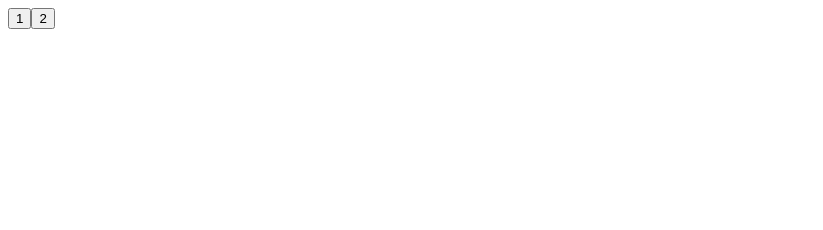
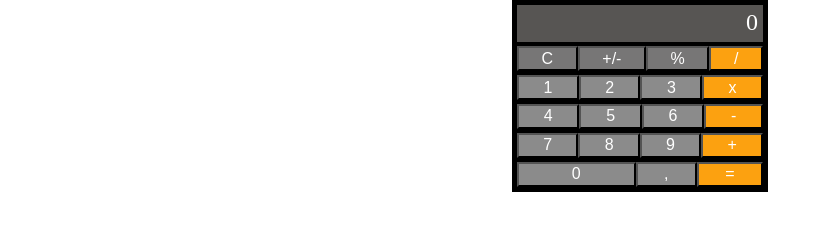
Before and after one commit to axelstai/calculator, a plain HTML site: page index.html in a window 1280 px wide. Shown: the whole page, without its empty margins (0-823 px from the left). Drawn offline with Linux system fonts and the light colour scheme.

Commit message:
did the rough css, created basic operator functions and addes eventlistener to btns

```diff
--- a/index.html
+++ b/index.html
@@ -7,16 +7,43 @@
     <title>Calculator</title>
     <meta name="viewport" content="width=device-width, initial-scale=1">
     <link rel="stylesheet" type="text/css" media="screen" href="main.css">
-    <link type="text/css" media="screen" href="reset.css">
+    <link rel="stylesheet" type="text/css" media="screen" href="reset.css">
 
-    <script src="main.js"></script>
 </head>
 
 <body>
-    <div class="flex-container">
-        <button>1</button>
-        <button>2</button>
+    <div class="flex-container" id="container">
+        <div class="screen">0</div>
+        <break></break>
+        <button class="buttons top c">C</button>
+        <button class="buttons top neg">+/-</button>
+        <button class="buttons top prosent">%</button>
+        <button class="buttons top divide">/</button>
+        <break></break>
+        <button class="buttons" value=1>1</button>
+        <button class="buttons" value=2>2</button>
+        <button class="buttons" value=3>3</button>
+        <button class="buttons  multiply">x</button>
+        <break></break>
+        <button class="buttons" value=6>4</button>
+        <button class="buttons" value=5>5</button>
+        <button class="buttons" value=6>6</button>
+        <button class="buttons  deduct">-</button>
+
+        <break></break>
+        <button class="buttons" value=7>7</button>
+        <button class="buttons" value=8>8</button>
+        <button class="buttons" value=9>9</button>
+        <button class="buttons  add">+</button>
+
+        <break></break>
+        <button class="buttons null" id="0" value=0>0</button>
+        <button class="buttons" value=",">,</button>
+        <button class="buttons equals" value="=">=</button>
+
     </div>
+    <script src="main.js"></script>
+
 </body>
 
 </html>
--- a/main.css
+++ b/main.css
@@ -1,3 +1,59 @@
+*{
+    box-sizing: border-box;
+    font-family: Arial, Helvetica, sans-serif;
+    font-size: 1em;
+}
+
+body {
+    display: flex;
+    justify-content: center;
+    align-items: flex-start;
+}
+
 .flex-container {
     display: flex;
+    background:black;
+    flex-wrap: wrap;
+    flex-basis: 20%;
+    height: 12em;
+    padding: 5px;
+    align-items: stretch;
 }
+
+.buttons {
+    flex-grow: 1;
+    color: white;
+    background-color: rgb(139, 139, 139);
+    margin: 0;
+    padding: 0;
+}
+
+.top{
+    background-color: rgb(119, 118, 118);
+}
+
+break {
+    flex-basis: 100%;
+    width: 0px;
+    height: 0px;
+    overflow: hidden;
+  }
+
+
+.screen {
+    color: white;
+    background-color: rgb(87, 85, 83); ;
+    flex-grow:1;
+    padding: 5px;
+    text-align: end;
+    font-size: 1.5em;
+}
+
+.null {
+    flex-grow:2;
+}
+
+.multiply, .deduct, .add, .equals, .divide {
+    background-color: rgb(252, 161, 16);
+
+}
--- a/main.js
+++ b/main.js
@@ -1,3 +1,24 @@
+//select all btns and the screen
+let btns = document.querySelectorAll(".buttons");
+let screen = document.querySelector(".screen");
+
+//save clicked values and count clicks
+let clicked = [];
+let clicks = 0;
+
+//add eventlistener to all buttons
+btns.forEach(function (elem) {
+    elem.addEventListener("click", function () {
+        console.log(elem);
+        clicked.push(elem.value);
+        console.log(clicked);
+    })
+})
+
+
+
+
+
 //functions for adding, subtracting, multiplying and dividing
 function add(a, b) {
     return a + b;
@@ -18,9 +39,3 @@ function divide(a, b) {
 function operate(operator, a, b) {
 
 }
-
-
-console.log(add(2, 4));
-console.log(subtract(2, 4));
-console.log(multiply(2, 4));
-console.log(divide(9, 3));
```
